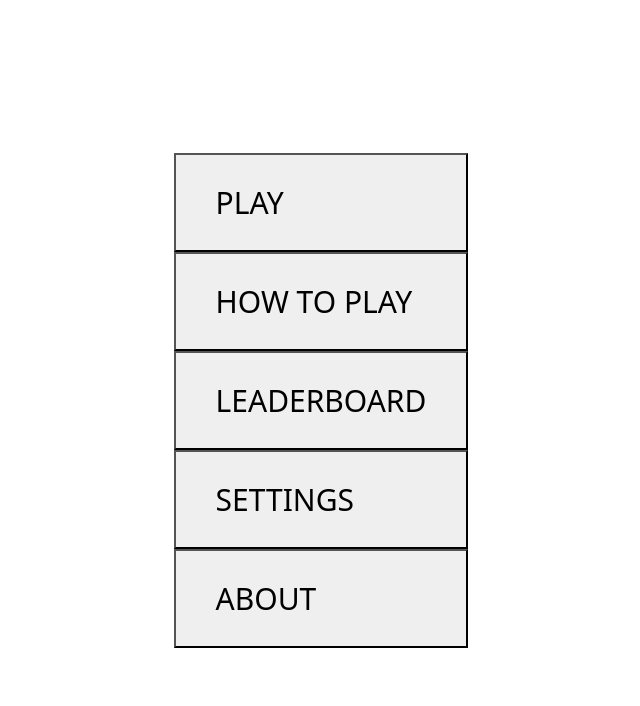
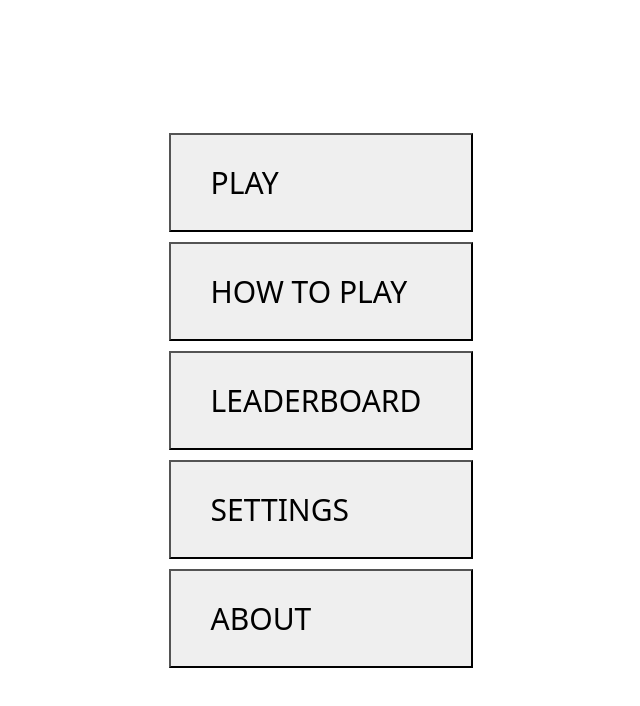
Before and after one commit to linjustin8/gamba, a React (Vite) app: page / in a window 1280 px wide. Shown: the top 706 px of the page, without its empty margins (319-959 px from the left). Built offline with nearby package versions, Linux system fonts and the light colour scheme.

Commit message:
finished buttons

```diff
--- a/src/App.css
+++ b/src/App.css
@@ -1,3 +1,5 @@
+/*App.css*/
+
 body {
     display: flex;
     justify-content: center;
@@ -8,10 +10,7 @@ body {
 
 .btn_container {
     display: flex;
-    font-size: 30px;
     flex-direction: column;
-    position: flex;
     align-items: center;
     justify-content: center;
-    margin: 20px;
 }
--- a/src/App.tsx
+++ b/src/App.tsx
@@ -2,16 +2,25 @@
 
 import React from 'react';
 import './App.css'
-import {PlayButton, HowToButton,LeaderboardButton, SettingsButton, AboutButton} from './components/StartButtons'
+import {Button} from './components/StartButtons'
+
+
+
+
 
 function App() {
+
+    const clickPlay = () => {
+        console.log("balls");
+    }
+
     return (
     <div className="btn_container">
-        <PlayButton />
-        <HowToButton />
-        <LeaderboardButton />
-        <SettingsButton />
-        <AboutButton />
+        <Button text="PLAY" onClickHandler={clickPlay} />
+        <Button text ="HOW TO PLAY" onClickHandler={clickPlay} />
+        <Button text ="LEADERBOARD" onClickHandler={clickPlay} />
+        <Button text ="SETTINGS" onClickHandler={clickPlay} />
+        <Button text ="ABOUT" onClickHandler={clickPlay} />
     </div>
     );
 }
--- a/src/components/StartButtons.css
+++ b/src/components/StartButtons.css
@@ -1,7 +1,8 @@
-button {
+.button {
     display: flex;
     padding: 25px 40px;
     width: 100%;
     cursor: pointer;
-
+    font-size: 30px;
+    margin: 5px;
 }
--- a/src/components/StartButtons.tsx
+++ b/src/components/StartButtons.tsx
@@ -1,60 +1,15 @@
-//button.tsx
+//StartButton.tsx
 
-import React from 'react'
-import './StartButtons.css'
+import React from "react";
+import './StartButtons.css';
 
-//"PLAY" Button
-export function PlayButton() {
-    const handleClick = () => {
-        console.log("BALLS");
-    }
+interface IButtonProps {
+    text: string;
+    onClickHandler: () => void;
+}
 
+export const Button = ({ text, onClickHandler } : IButtonProps) => {
     return (
-        <button onClick={handleClick}>PLAY</button>
+        <button className="button" onClick={onClickHandler}>{text}</button>
     );
 }
-
-//"HOW TO PLAY" Button
-export function HowToButton() {
-    const handleClick = () => {
-        console.log("BALLS");
-    }
-
-    return (
-        <button onClick={handleClick}>HOW TO PLAY</button>
-    );
-}
-
-//"LEADERBOARD" Button
-export function LeaderboardButton() {
-    const handleClick = () => {
-        //logic for handleClick
-    }
-
-    return (
-        <button onClick={handleClick}>LEADERBOARD</button>
-    );
-}
-
-//"SETTINGS" Button
-export function SettingsButton() {
-    const handleClick = () => {
-        //logic for handleClick
-    }
-
-    return (
-        <button onClick={handleClick}>SETTINGS</button>
-    );
-}
-
-//"ABOUT" Button
-export function AboutButton() {
-    const handleClick = () => {
-        //logic for handleClick
-    }
-
-    return (
-        <button onClick={handleClick}>ABOUT</button>
-    );
-
-}
```
